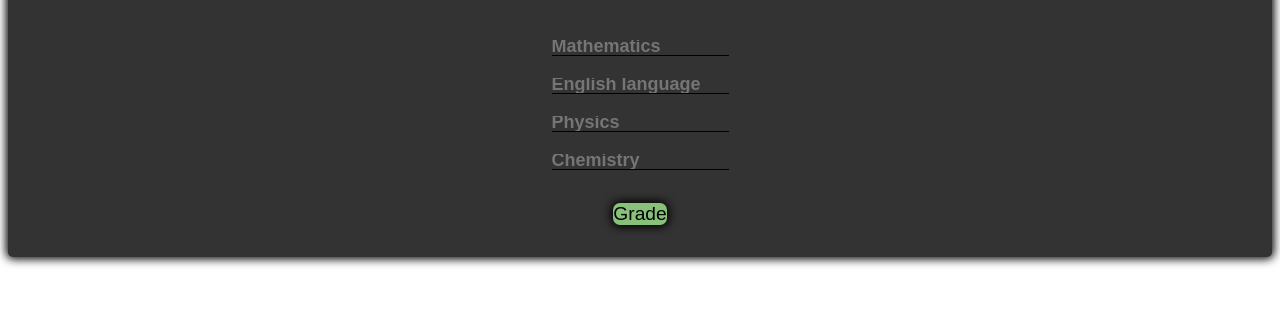
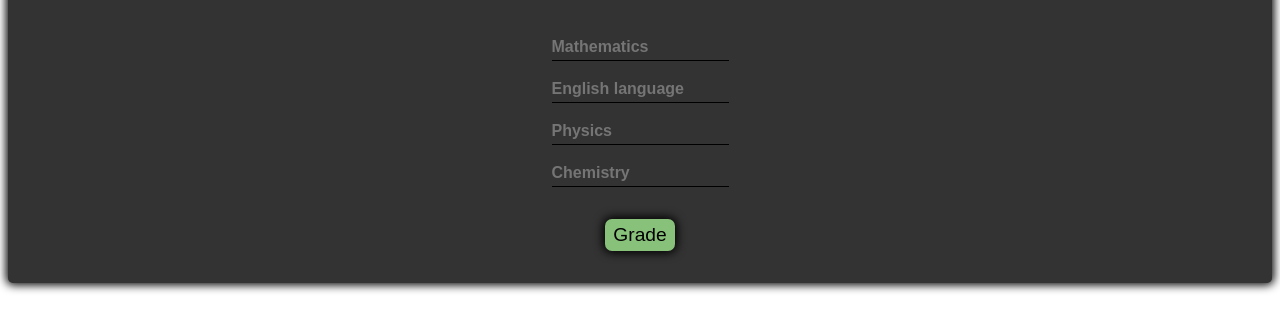
Before and after one commit to aarike/Grading-App, a plain HTML site: page index.html in a window 1280 px wide. Shown: the part 75-406 px from the top of the page. Drawn offline with Linux system fonts and the light colour scheme.

Commit message:
text-line

```diff
--- a/style.css
+++ b/style.css
@@ -24,11 +24,12 @@ h1, #data {
 }
 
 .text-line {
-    background-color: transparent;
+    background-color: #333333;
     color: #eeeeee;
     outline: none;
     border: none;
     border-bottom: 1px solid black;
+    padding: 5px 0;
 }
 
 
@@ -39,9 +40,10 @@ h1, #data {
     border-radius: 7px;
     box-shadow: 0 0 10px 2px;
     font-size: larger;
+    padding: 5px 8px;
 }
 
 ::placeholder {
-    font-size: large;
+    font-size: medium;
     font-weight: 700;
 }
```
